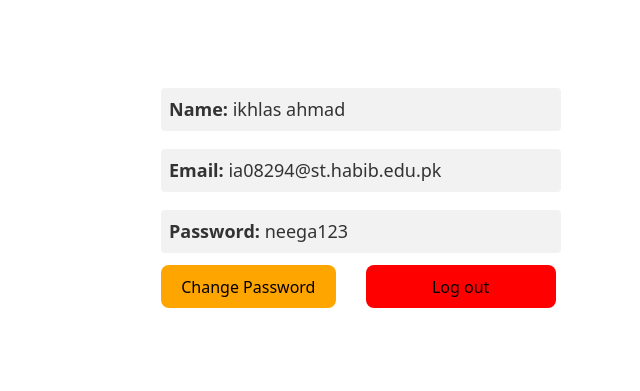
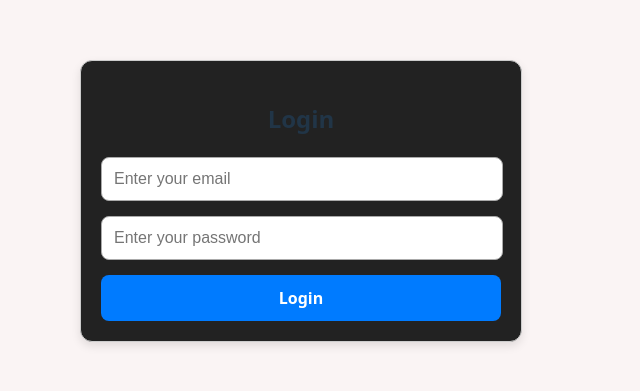
Before and after one commit to Ghulam-Mustafa08291/ContactManagementSystem, a React (Vite) app: page / in a window 1280 px wide. Shown: the part 199-590 px from the top of the page, without its empty margins (339-979 px from the left). Built offline with nearby package versions, Linux system fonts and the light colour scheme.

Commit message:
working on showing contacts on dashboard

```diff
--- a/package.json
+++ b/package.json
@@ -11,7 +11,8 @@
   },
   "dependencies": {
     "react": "^19.1.0",
-    "react-dom": "^19.1.0"
+    "react-dom": "^19.1.0",
+    "react-router-dom": "^7.8.0"
   },
   "devDependencies": {
     "@eslint/js": "^9.30.1",
--- /dev/null
+++ b/src/App.jsx
@@ -0,0 +1,24 @@
+// App.jsx or App.js
+import React from "react";
+import { BrowserRouter as Router, Routes, Route } from "react-router-dom";
+
+import LoginPage from './LoginPage.jsx'
+import RegistrationPage from './RegistrationPage'
+import Dashboard from './Dashboard.jsx'
+import AddContactForm from './AddContactForm'
+import UserProfile from './UserProfile'
+
+function App() {
+  return (
+    <Router>
+      <Routes>
+        <Route path="/" element={<LoginPage />} />
+        <Route path="/dashboard" element={<Dashboard />} />
+        {/* <Route path="/contact/:id" element={<ContactDetails />} /> */}
+        {/* <Route path="*" element={<NotFound />} /> */}
+      </Routes>
+    </Router>
+  );
+}
+
+export default App;
--- a/src/Dashboard.jsx
+++ b/src/Dashboard.jsx
@@ -1,18 +1,53 @@
 import './Dashboard.css';
+import { useNavigate } from "react-router-dom";
+import React, { useState, useEffect } from "react";
 
 function Dashboard() {
-
+  const navigate=useNavigate();
   const dummyContacts = [
     { id: 1, firstName: "Ali", lastName: "Khan", phone: "03211234567" },
     { id: 2, firstName: "Sara", lastName: "Malik", phone: "03009876543" }
   ];
 
+    const [contacts, setContacts] = useState([]);
 
+  useEffect(() => {
+    const token = localStorage.getItem('token');
+
+    if (!token) {
+      // Redirect to login or show error
+      return;
+    }
+
+    fetch('http://localhost:8080/api/contacts', {
+      headers: {
+        'Authorization': `Bearer ${token}`,
+        'Content-Type': 'application/json',
+      },
+    })
+      .then(res => {
+        if (!res.ok) {
+          throw new Error('Failed to fetch contacts');
+        }
+        return res.json();
+      })
+      .then(data => {
+        setContacts(data);
+      })
+      .catch(error => {
+        console.error('Error fetching contacts:', error);
+      });
+  }, []);
+
+
+  const handleLogOut= () => {
+    navigate('/');
+  }
   return (
     <div className="dashboard-container">
       <header className="dashboard-header">
         <h2>Contact Dashboard</h2>
-        <button className="logout-button">Logout</button>
+        <button onClick={handleLogOut} className="logout-button">Logout</button>
       </header>
 
       <div className="dashboard-controls">
@@ -21,17 +56,24 @@ function Dashboard() {
       </div>
 
       <div className="contacts-list">
-        {/* Later: map over contacts and display them */}
-        {dummyContacts.map(contact =>(
-          <div className="contact-card" key={contact.id}>
-            <p>{contact.firstName} {contact.lastName} </p>
-            <p>number: {contact.phone}</p>
-            <button>Edit</button>
-            <button>Delete</button>
-          </div>
-        ))}
-        <p>No contacts to show yet.</p>
+        {contacts.length > 0 ? (
+          contacts.map(contact => (
+            <div className="contact-card" key={contact.id}>
+              <p>{contact.firstName} {contact.lastName}</p>
+              <p>
+                {contact.phoneNumbers?.map(pn => (
+                  <span key={pn.number}>{pn.label}: {pn.number}<br /></span>
+                ))}
+              </p>
+              <button>Edit</button>
+              <button>Delete</button>
+            </div>
+          ))
+        ) : (
+          <p>No contacts to show yet.</p>
+        )}
       </div>
+
     </div>
   );
 }
--- a/src/LoginPage.jsx
+++ b/src/LoginPage.jsx
@@ -1,18 +1,20 @@
 import './LoginPage.css'; // Importing CSS file
 import {useState} from 'react';
+import { Link } from "react-router-dom";
+import { useNavigate } from "react-router-dom";
 
 function LoginPage() {
-
-    const [inpPhoneNumber,setInpPhoneNumber]= useState('');
+    const navigate = useNavigate();
+    const [inpEmail,setinpEmail]= useState('');
     const [inpPassword,setInpPassword]=useState('');
     const [error, setError] = useState({
-        phoneNumberError: "wrong phone number",
+        emailError: "wrong email",
         passwordError: "wrong password"
     });
 
 
-    const onPhoneNumberChange = (e) => {
-       setInpPhoneNumber(e.target.value);
+    const onemailChange = (e) => {
+       setinpEmail(e.target.value);
 
     }
 
@@ -20,27 +22,60 @@ function LoginPage() {
         setInpPassword(e.target.value)
     }
 
-    const handleLogin = () =>{
-        if (inpPhoneNumber.length !=11){
-            setError({...error,phoneNumberError:"incorrect phone number"})
-            alert(error.phoneNumberError)
+    const handleLogin = async (e) =>{
+        if (inpEmail.length == 0){
+            setError({...error,emailError:"incorrect email"})
+            alert(error.emailError)
         }
 
         if (inpPassword.length <1){
             setError({...error,passwordError:"Password field cant be empty!"})
             alert(error.passwordError)
         }
+
+        try {
+      const response = await fetch('http://localhost:8080/api/users/login', {
+        method: 'POST',
+        headers: {
+          'Content-Type': 'application/json'
+        },
+        body: JSON.stringify({ email:inpEmail, password:inpPassword })
+      });
+
+      if (response.ok) {
+        const data = await response.json();
+        console.log('Login successful:', data);
+
+        // Save token in localStorage
+        localStorage.setItem('token', data.token);
+
+        // Optionally save user info (if needed later)
+        localStorage.setItem('user', JSON.stringify(data.user));
+        navigate('/dashboard'); // Go to dashboard after successful login
+      } else {
+        alert('Invalid email or password');
+      }
+    } catch (error) {
+      console.error('Login error:', error);
+      alert('Error logging in');
     }
 
+
+
+    };
+
+
+
   return (
+
     <div className="login-wrapper">
         <div className="login-container">
         <h2>Login</h2>
         <input
-            value={inpPhoneNumber}
-            onChange={onPhoneNumberChange}
+            value={inpEmail}
+            onChange={onemailChange}
             type="text"
-            placeholder="Enter your Phone Number"
+            placeholder="Enter your email"
             className="login-input"
         />
         <input
--- a/src/main.jsx
+++ b/src/main.jsx
@@ -1,7 +1,7 @@
 import { StrictMode } from 'react'
 import { createRoot } from 'react-dom/client'
 import './index.css'
-// import App from './App.jsx'
+import App from './App.jsx'
 import LoginPage from './LoginPage.jsx'
 import RegistrationPage from './RegistrationPage'
 import Dashboard from './Dashboard'
@@ -11,6 +11,6 @@ import UserProfile from './UserProfile'
 
 createRoot(document.getElementById('root')).render(
   <StrictMode>
-    <UserProfile />
+    <App />
   </StrictMode>,
 )
```
Also changed, not shown: contactmanamgement db.txt (added), 1 other file (tests, documents, lock files or other folders).
